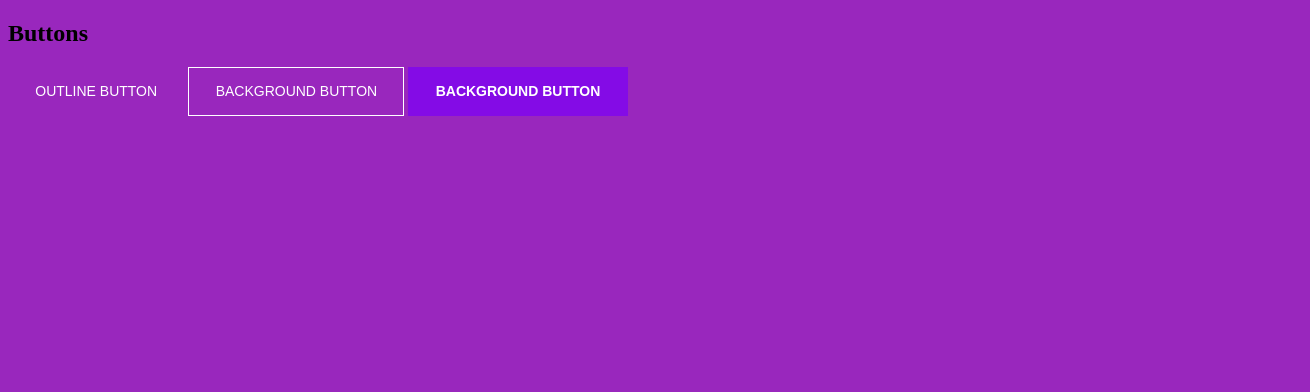
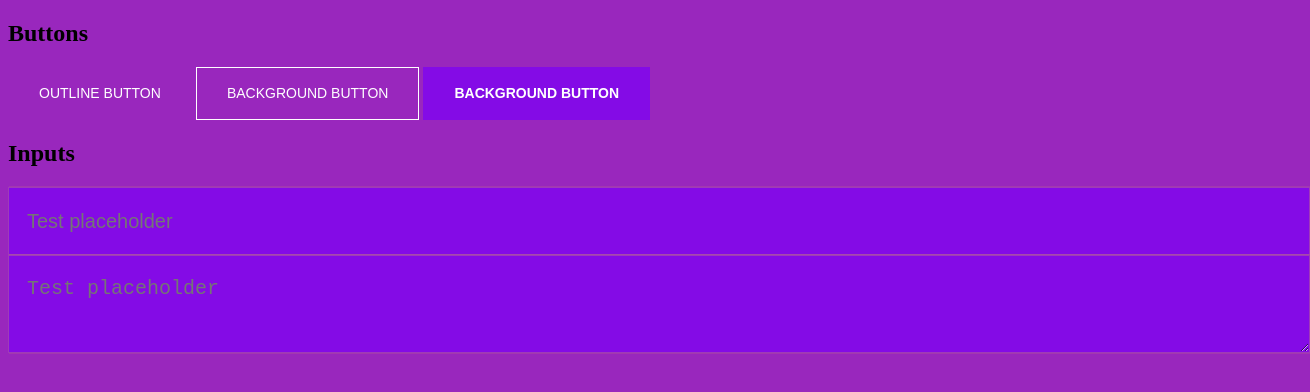
Before and after one commit to Lukasz2521/lukassoft, a website built with webpack: page styleguide.html in a window 1280 px wide. Shown: the whole page, 1310 px wide, since content can reach past the window. Built offline with nearby package versions, Linux system fonts and the light colour scheme.

Commit message:
Add styling for inputs

```diff
--- a/src/styles/abstracts/_mixins.scss
+++ b/src/styles/abstracts/_mixins.scss
@@ -1,3 +1,3 @@
 @function pxToRem($target) {
-  @return ($target / $main-font-size) * 1em;
+  @return ($target / $main-font-size) * 1rem;
 }
--- a/src/styles/abstracts/_variables.scss
+++ b/src/styles/abstracts/_variables.scss
@@ -3,7 +3,10 @@ $main-font-size: 16px;
 
 //colors
 $purple: #840be6;
+$purple-p1: #9f3bb9;
 
 //buttons
 $button-color: #fff;
 $border-color-outline: #fff;
+
+//inputs
--- a/src/styles/components/_buttons.scss
+++ b/src/styles/components/_buttons.scss
@@ -12,6 +12,14 @@
   font-size: pxToRem(14px);
   line-height: 1.5;
 
+  &:hover {
+    cursor: pointer;
+  }
+
+  &:focus {
+    outline: 0;
+  }
+
   &--outline {
     border-color: $border-color-outline;
   }
--- /dev/null
+++ b/src/styles/components/_inputs.scss
@@ -0,0 +1,17 @@
+.form-control {
+  font-size: pxToRem(20px);
+  background-color: $purple;
+  display: block;
+  width: 100%;
+  padding: pxToRem(18px);
+  font-weight: 400;
+  line-height: 1.5;
+  color: #fff;
+  background-clip: padding-box;
+  border: 1px solid $purple-p1;
+  box-shadow: 1px 0px 1px #ce8f6c;
+
+  &:focus {
+    outline: 0;
+  }
+}
--- a/src/styles/style.scss
+++ b/src/styles/style.scss
@@ -4,3 +4,4 @@
 @import "./abstracts/mixins";
 @import "./base/typography";
 @import "./components/buttons";
+@import "./components/inputs";
--- a/styleguide.html
+++ b/styleguide.html
@@ -13,5 +13,10 @@
       <button class="btn btn--outline">background button</button>
       <button class="btn btn--fill">background button</button>
     </section>
+    <section>
+      <h2>Inputs</h2>
+      <input type="text" class="form-control" placeholder="Test placeholder" />
+      <textarea class="form-control" placeholder="Test placeholder"></textarea>
+    </section>
   </body>
 </html>
```
Also changed, not shown: assets/bg.png (added), assets/bg_skill.png (added), assets/element.png (added), assets/logo.png (added), assets/lukasoft_headline.png (added), assets/onhoverbox.png (added), assets/photo.png (added), assets/pix.png (added), assets/scroll.png (added), assets/scroll2.png (added).
